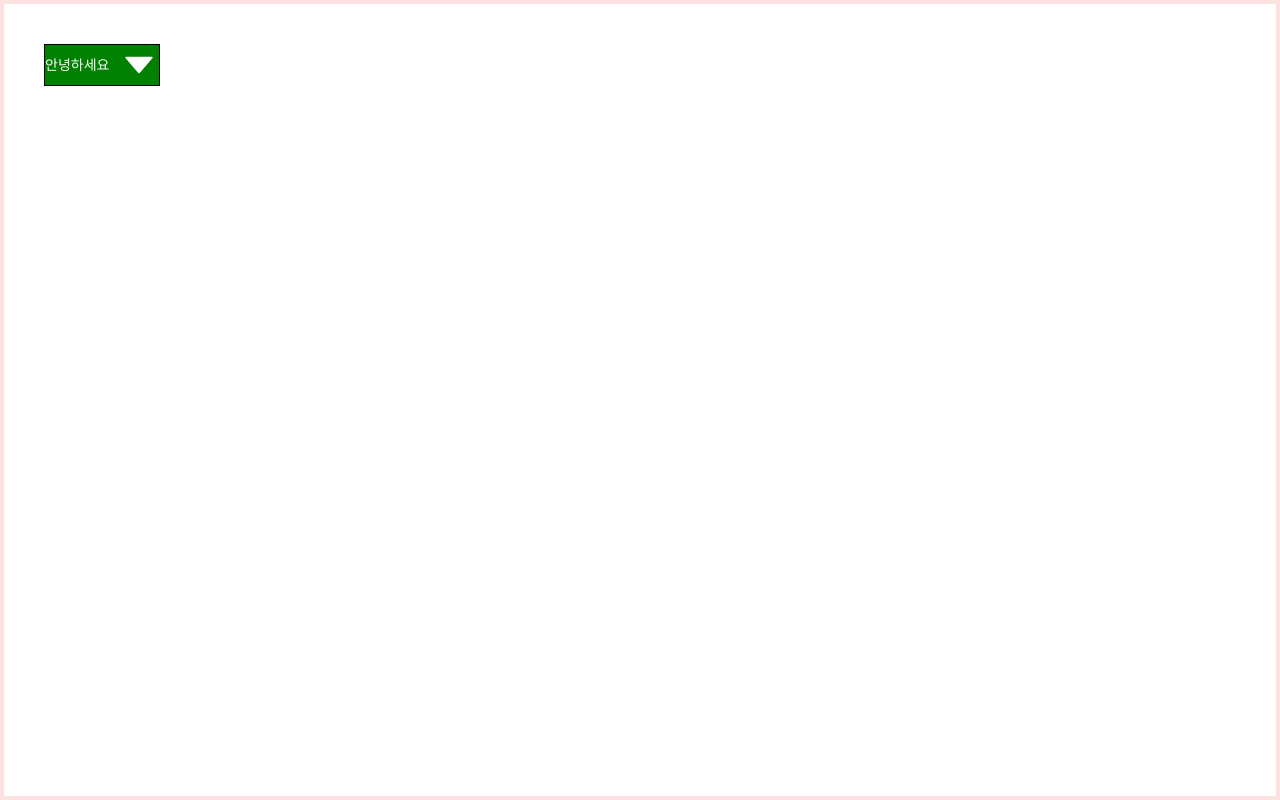
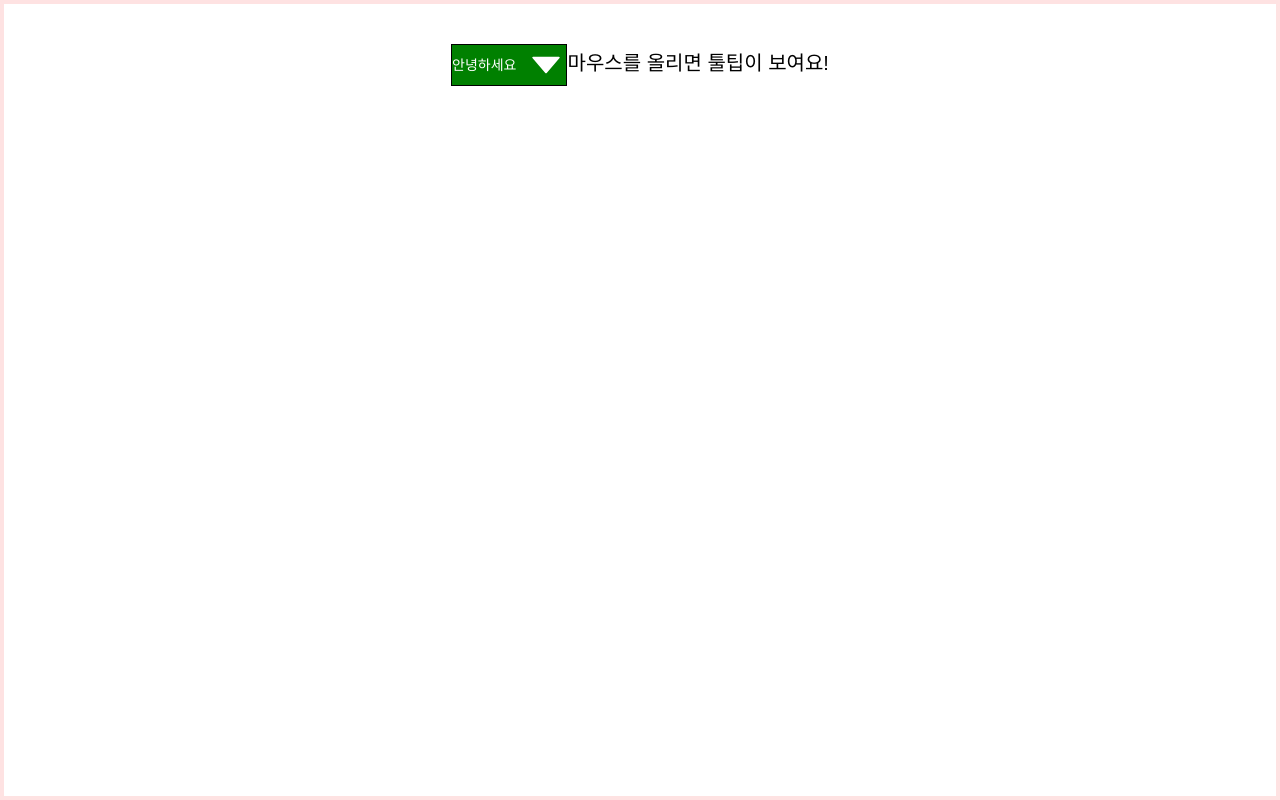
Before and after one commit to blkaka66/lolgg, a React (Vite) app: page / in a window 1280 px wide. Built offline with nearby package versions, Linux system fonts and the light colour scheme.

Commit message:
9/30 수업

```diff
--- a/src/App.tsx
+++ b/src/App.tsx
@@ -10,6 +10,8 @@ function App() {
 
 
         <div className="border-4 border-red-100 relative h-screen text-center p-10 text-xl">
+          {/* 툴팁 1 */}
+          <ToolTipComponent title="툴팁내용">
             <ButtonComponent
                 variant="contained"
                 widthSize={"fit"}
@@ -19,9 +21,14 @@ function App() {
                 isDisabled = {false}
                 color = "green"
             >
-                안녕하세요<ToolTipComponent>툴팁</ToolTipComponent>
+                안녕하세요
             </ButtonComponent>
+          </ToolTipComponent>
 
+          {/* 툴팁 2 */}
+          <ToolTipComponent title={"툴팁!!"}>
+            <div>마우스를 올리면 툴팁이 보여요!</div>
+          </ToolTipComponent>
        </div>
             )
     }
--- a/src/components/toolTip/ToolTip.tsx
+++ b/src/components/toolTip/ToolTip.tsx
@@ -1,6 +1,7 @@
 import React, { useEffect, useState } from "react";
 
 interface ToolTipProps {
+    title: string;
     ttPosition?: "top" | "bottom" | "left" | "right";
     isDisabled?: boolean;
     size?: string;
@@ -17,20 +18,22 @@ interface divStyle {
     color?: string | undefined,
 }
 const ToolTipComponent = ({
+                              title,
                               isDisabled = false,
                               ttPosition = "left",
                               size = "medium",
                               bgColor = "white",
                               textColor = "black",
                               trigger = "hover",
-                              followCursor = true,
+                              followCursor = false,
                               children,
                           }: ToolTipProps) => {
     const [isHovered, setIsHovered] = useState(false);
     const [style, setStyle] = useState<divStyle>({})
     const [position , setPosition] =  useState("bottom-12");
-    const [width , setWidth] =useState("w-4");
-    const [height , setHeight] =useState("h-4");
+    const [id, setId] = useState<number>(parseInt(String(Math.random() * 1000)));
+    // const [width , setWidth] =useState("w-4");
+    // const [height , setHeight] =useState("h-4");
     const handleMouseEnter = (event) => {
         setIsHovered(true);
         event.stopPropagation();
@@ -44,7 +47,7 @@ const ToolTipComponent = ({
     useEffect(() => {
 
         let backgroundColor=bgColor;
-        let color=textColor;
+        const color = textColor;
         switch (ttPosition) {
             case "top":
                 setPosition("top-12");
@@ -53,7 +56,7 @@ const ToolTipComponent = ({
                 setPosition("bottom-12");
                 break;
             case "left":
-                setPosition("left-12");
+                setPosition("left-0 top-[-20px]");
                 break;
             case "right":
                 setPosition("right-12");
@@ -63,51 +66,55 @@ const ToolTipComponent = ({
                 break;
         }
 
-        switch (size) {
-            case "small":
-                setWidth( "w-4");
-                setHeight("h-4");
-                break;
-            case "medium":
-                setWidth( "w-8");
-                setHeight("h-8");
-                break;
-            case "large":
-                setWidth( "w-12");
-                setHeight("h-12");
-                break;
-            default:
-                setWidth( "w-4");
-                setHeight("h-4");
-                break;
-
-
-        }
+        // switch (size) {
+        //     case "small":
+        //         setWidth( "w-4");
+        //         setHeight("h-4");
+        //         break;
+        //     case "medium":
+        //         setWidth( "w-8");
+        //         setHeight("h-8");
+        //         break;
+        //     case "large":
+        //         setWidth( "w-12");
+        //         setHeight("h-12");
+        //         break;
+        //     default:
+        //         setWidth( "w-4");
+        //         setHeight("h-4");
+        //         break;
+        //
+        //
+        // }
 
 
         setStyle({
             ...style,
-
             color
         });
 
 
         const handleMouseMove = (event: MouseEvent) => {
-            const tooltip = document.getElementById("tooltip");
+            const tooltip = document.getElementById(`tooltip_${id}`);
             if (tooltip) {
                 const rect = tooltip.getBoundingClientRect();
                 const x = event.pageX;
                 const y = event.pageY;
-                tooltip.style.transform = `translate(${x}px, ${y}px)`;
+                tooltip.style.position = "sticky";
+                tooltip.style.left = `${x}px`;
+                tooltip.style.top = `${y}px`;
+                //tooltip.style.transform = `translate(${x}px, ${y}px)`;
             }
         };
-        if (followCursor) {
+        if (followCursor && isHovered) {
             window.addEventListener("mousemove", handleMouseMove);
+        } else if(followCursor && !isHovered) {
+            window.removeEventListener("mousemove", handleMouseMove);
         }
         return () =>{
             window.removeEventListener("mousemove", handleMouseMove);
         };
-    }, [ttPosition, isDisabled,size]);
+    }, [isHovered, ttPosition, isDisabled,size]);
 
     const handleClick = () => {
 
@@ -115,21 +122,27 @@ const ToolTipComponent = ({
     };
 
     return (
-
-        <span
-            id = "tooltip"
-            style = {style}
-            className={`${position} absolute ${width} ${height} text-center z-50 `}
-            onMouseEnter={handleMouseEnter}
-            onMouseLeave={handleMouseLeave}
-        >
-        {trigger === "hover" && <span className={`${isHovered ? "visible" : "invisible"}`}>
-            {isDisabled === true ? "볼 수 없습니다." : children}
-        </span>}
-        {trigger === "click" && <span className={`${isHovered ? "visible" : "invisible"}` }>
-         {isDisabled === true ? "볼 수 없습니다." : children}
-        </span>}
-        </span>
+      <span className={"relative inline-block"}>
+                <span
+                  id={`tooltip_${id}`}
+                  style={style}
+                  className={`${position} absolute text-center z-50 `}
+                  // className={`${position} absolute ${width} ${height} text-center z-50 `}
+                >
+                    {trigger === "hover" && <span className={`${isHovered ? "visible" : "invisible"}`}>
+                        {isDisabled === true ? "볼 수 없습니다." : title}
+                    </span>}
+                    {trigger === "click" && <span className={`${isHovered ? "visible" : "invisible"}`}>
+                     {isDisabled === true ? "볼 수 없습니다." : title}
+                    </span>}
+                </span>
+                <span
+                  onMouseEnter={handleMouseEnter}
+                  onMouseLeave={handleMouseLeave}
+                >
+                    {children}
+                </span>
+            </span>
     );
 };
 
--- /dev/null
+++ b/src/samples/select-group.json
@@ -0,0 +1,4 @@
+[
+  {"id": 1,"name": "Samsung","group": "A"},
+  {"id": 2,"name": "Apple","group": "A"}
+]
```
